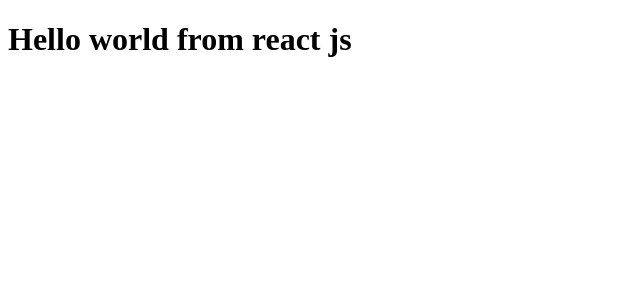
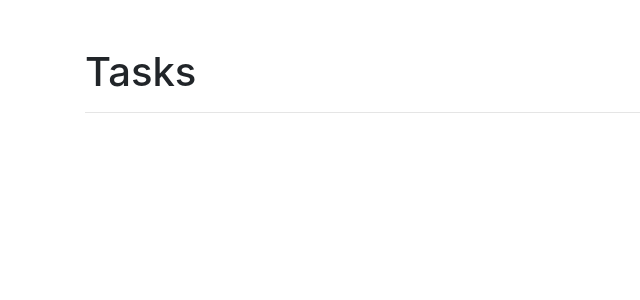
Before and after one commit to DeiverJC/reactjs-crud, a React (Create React App) app: page / in a window 1280 px wide. Shown: the top 300 px of the page, without its empty margins (0-640 px from the left). Built offline with nearby package versions, Linux system fonts and the light colour scheme.

Commit message:
Added bootstrap css and added title in App.js

```diff
--- a/public/index.html
+++ b/public/index.html
@@ -24,7 +24,8 @@
       work correctly both with client-side routing and a non-root public URL.
       Learn how to configure a non-root public URL by running `npm run build`.
     -->
-    <title>React App</title>
+    <link rel="stylesheet" href="https://cdn.jsdelivr.net/npm/bootstrap@4.6.0/dist/css/bootstrap.min.css" integrity="sha384-B0vP5xmATw1+K9KRQjQERJvTumQW0nPEzvF6L/Z6nronJ3oUOFUFpCjEUQouq2+l" crossorigin="anonymous">
+    <title>Reactjs - CRUD</title>
   </head>
   <body>
     <noscript>You need to enable JavaScript to run this app.</noscript>
--- a/src/App.js
+++ b/src/App.js
@@ -1,7 +1,8 @@
 function App() {
   return (
-    <div>
-      <h1>Hello world from react js</h1>
+    <div className="container mt-5">
+      <h1>Tasks</h1>
+      <hr/>
     </div>
   );
 }
```
